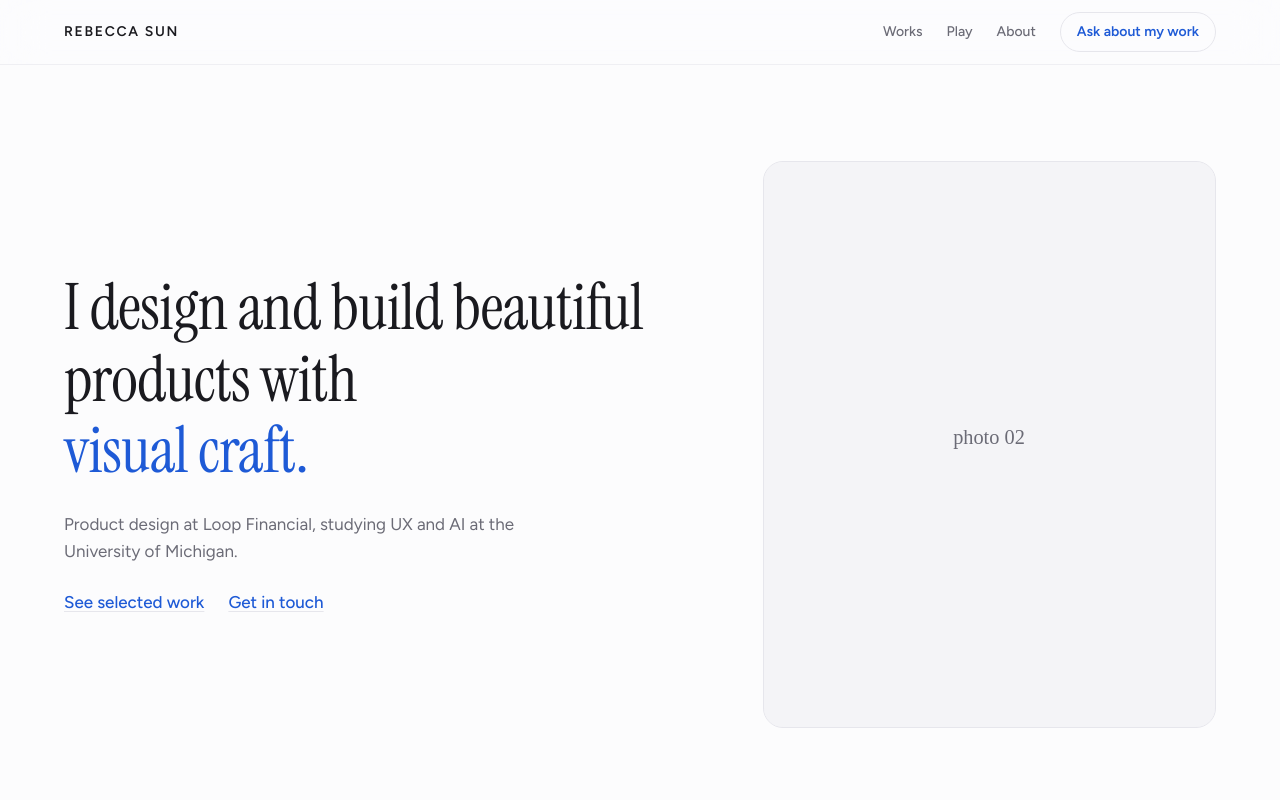
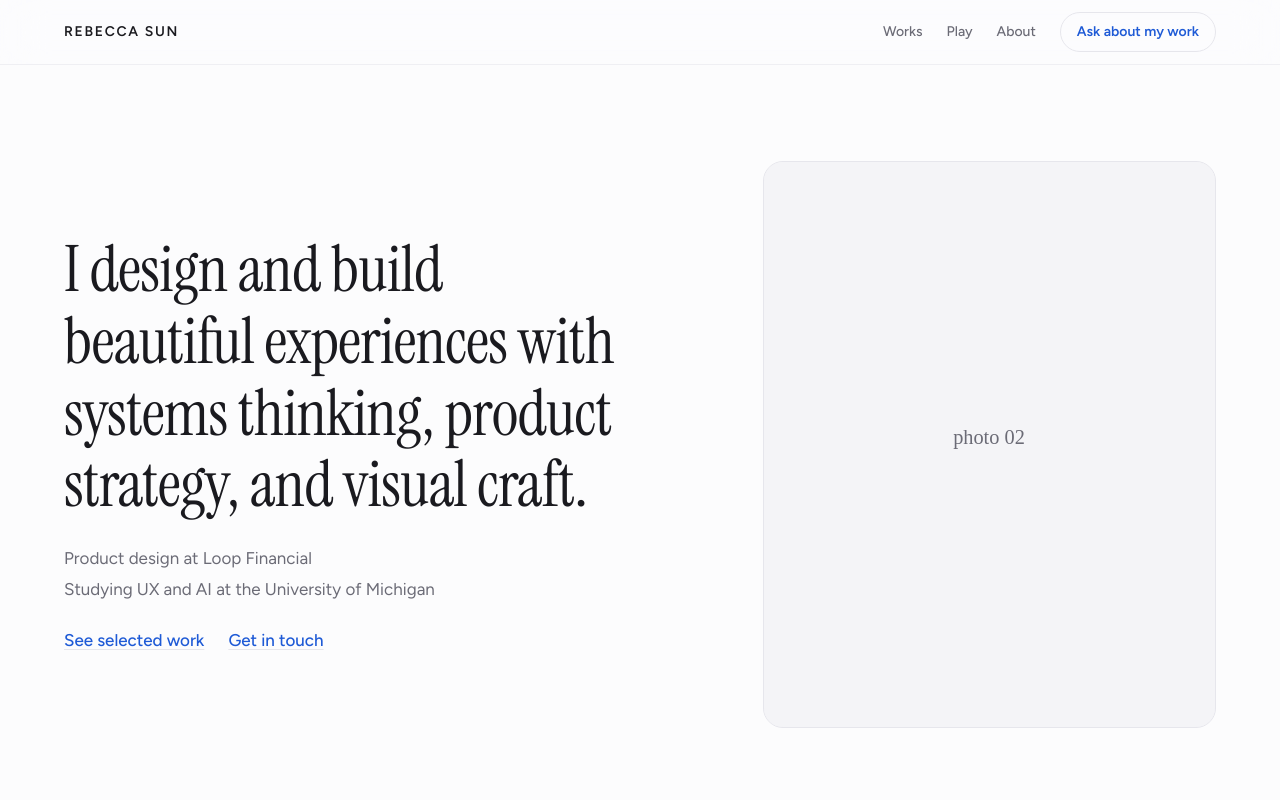
Before and after one commit to becccasun/becca-portfolio, a Next.js app: page / in a window 1280 px wide. Shown: the top 800 px of the page. Built offline with nearby package versions, Linux system fonts and the light colour scheme.

Commit message:
Static hero headline and two-line positioning
Co-Authored-By: Claude Fable 5 <noreply@anthropic.com>

```diff
--- a/src/components/Hero.module.css
+++ b/src/components/Hero.module.css
@@ -17,28 +17,14 @@
   font-size: clamp(2.75rem, 1.9rem + 3.2vw, 4rem);
   line-height: 1.12;
   letter-spacing: -0.01em;
-}
-
-.rotator {
-  display: inline-block;
-  color: var(--accent-press);
-  animation: phraseIn 0.5s var(--ease-out);
-}
-
-@keyframes phraseIn {
-  from {
-    opacity: 0;
-    transform: translateY(0.35em);
-  }
-  to {
-    opacity: 1;
-    transform: translateY(0);
-  }
+  text-wrap: balance;
 }
 
 .positioning {
+  display: flex;
+  flex-direction: column;
+  gap: var(--s-1);
   color: var(--text-muted);
-  max-width: 42ch;
 }
 
 .actions {
--- a/src/components/Hero.tsx
+++ b/src/components/Hero.tsx
@@ -5,11 +5,9 @@ import { SITE } from "@/lib/site";
 import styles from "./Hero.module.css";
 
 const PHOTOS = ["/hero/photo-1.svg", "/hero/photo-2.svg", "/hero/photo-3.svg"];
-const PHRASES = ["systems thinking.", "product strategy.", "visual craft."];
 
 export default function Hero() {
   const [index, setIndex] = useState(0);
-  const [phrase, setPhrase] = useState(0);
 
   useEffect(() => {
     const reduced = window.matchMedia(
@@ -19,26 +17,20 @@ export default function Hero() {
     const t = setInterval(() => {
       setIndex((i) => (i + 1) % PHOTOS.length);
     }, 3500);
-    const p = setInterval(() => {
-      setPhrase((i) => (i + 1) % PHRASES.length);
-    }, 2600);
-    return () => {
-      clearInterval(t);
-      clearInterval(p);
-    };
+    return () => clearInterval(t);
   }, []);
 
   return (
     <section className={`container ${styles.hero}`}>
       <div className={styles.copy}>
         <h1 className={`serif ${styles.title}`}>
-          I design and build beautiful products with
-          <br />
-          <span key={phrase} className={styles.rotator}>
-            {PHRASES[phrase]}
-          </span>
+          I design and build beautiful experiences with systems thinking,
+          product strategy, and visual craft.
         </h1>
-        <p className={styles.positioning}>{SITE.tagline}</p>
+        <div className={styles.positioning}>
+          <p>Product design at Loop Financial</p>
+          <p>Studying UX and AI at the University of Michigan</p>
+        </div>
         <div className={styles.actions}>
           <a href="#work" className="link">
             See selected work
```
